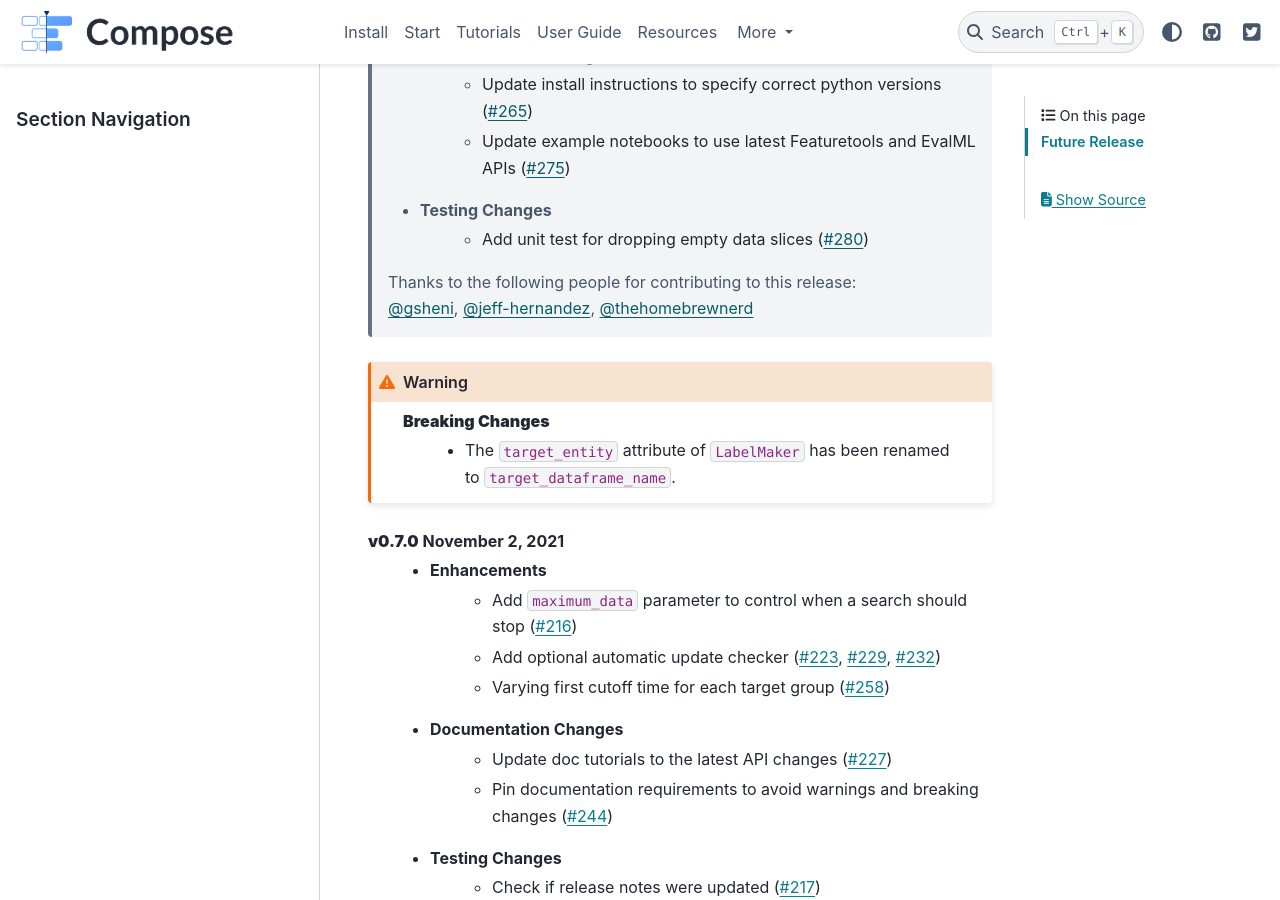
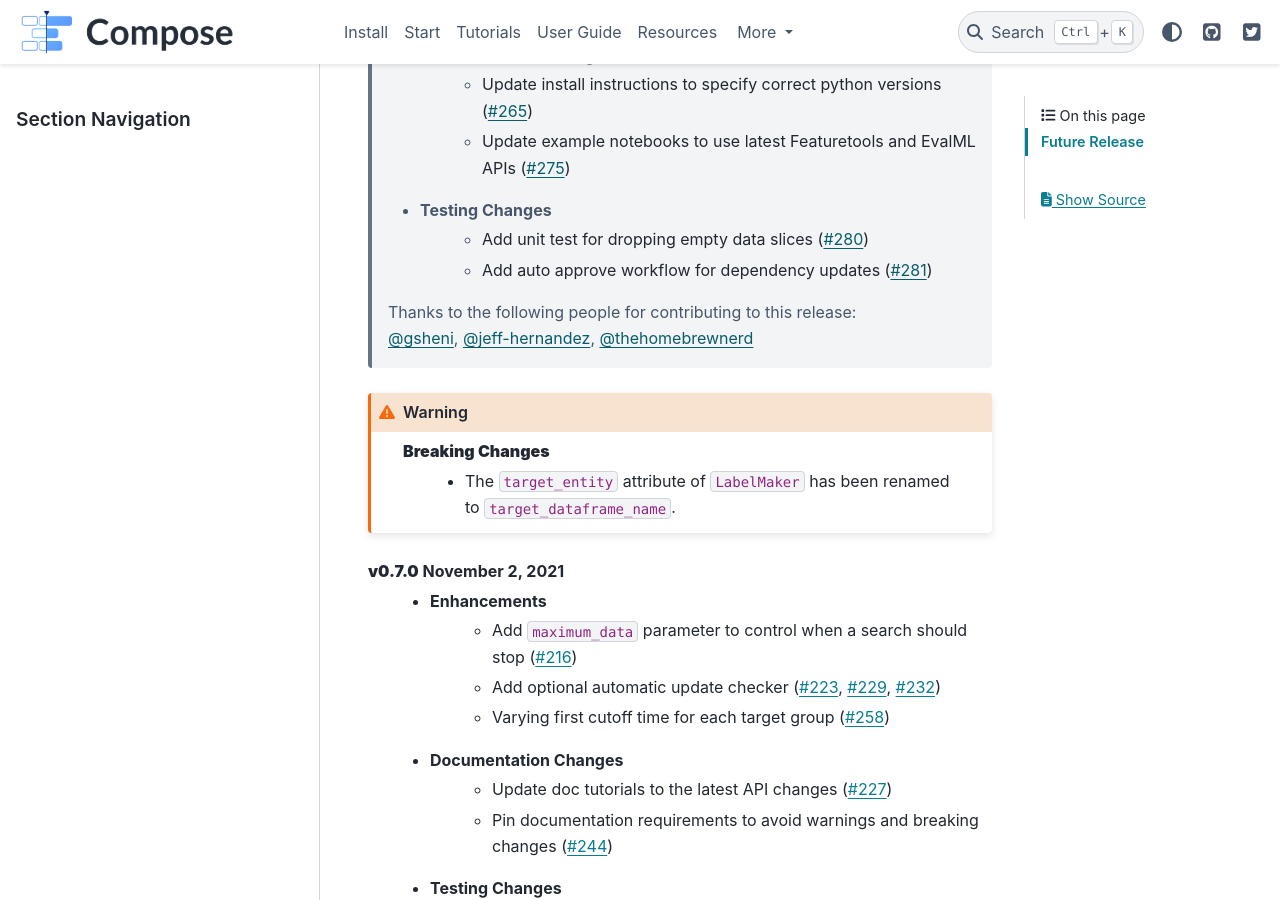
Before and after one commit to alteryx/compose, a Sphinx documentation site: the page built from docs/source/release_notes.rst, in a window 1280 px wide and 900 px high, scrolled down 639 px. Built offline with Sphinx 7.4.7 and the PyData theme 0.15.4, drawn with Linux system fonts in a browser that asks for light colours; comment, search, counter and statistics services are not loaded.

Commit message:
Add auto approve workflow for dependency updates (#281)
* Create auto_approve_dependency_PRs.yml

* Update unit_tests_with_minimum_deps.yml

* Update minimum_dependency_checker.yml

* Update release_notes.rst

```diff
--- a/docs/source/release_notes.rst
+++ b/docs/source/release_notes.rst
@@ -18,6 +18,7 @@ Future Release
         * Update example notebooks to use latest Featuretools and EvalML APIs (:pr:`275`)
     * Testing Changes
         * Add unit test for dropping empty data slices (:pr:`280`)
+        * Add auto approve workflow for dependency updates (:pr:`281`)
 
     | Thanks to the following people for contributing to this release:
     | :user:`gsheni`, :user:`jeff-hernandez`, :user:`thehomebrewnerd`
```
Also changed, not shown: 3 other files.
